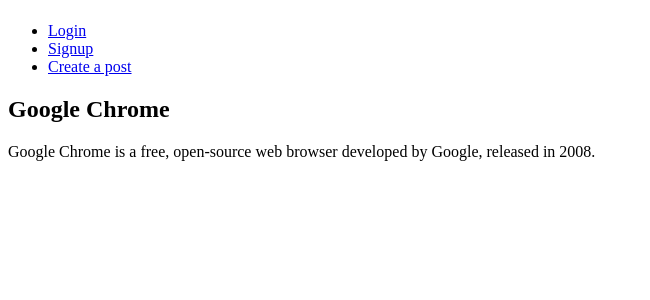
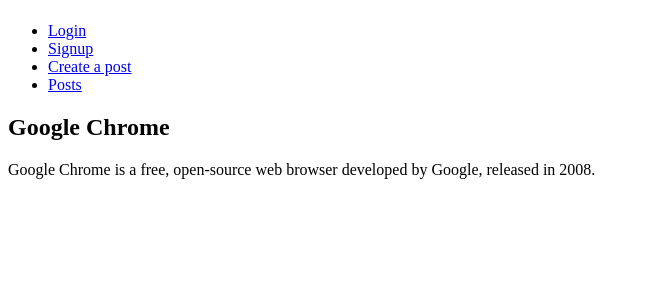
Before and after one commit to katerynaostrohliad/blogpost, a Django app: page /home/ in a window 1280 px wide. Shown: the part 58-358 px from the top of the page, without its empty margins (0-650 px from the left). Run offline with Django 3.2, Linux system fonts and the light colour scheme.

Commit message:
improvements

```diff
--- a/Blog/templates/home_page.html
+++ b/Blog/templates/home_page.html
@@ -11,6 +11,7 @@
             <li>{% block nav-logine %}<a href="{% url 'login' %}">Login</a>{% endblock %}</li>
             <li>{% block nav-signup %}<a href="{% url 'signup' %}">Signup</a>{% endblock %}</li>
             <li>{% block nav-create %}<a href="{% url 'create' %}">Create a post</a>{% endblock %}</li>
+            <li>{% block nav-posts %}<a href="{% url 'posts' %}">Posts</a>{% endblock %}</li>
         </ul>
         {% endblock %}
 
--- a/Blog/views.py
+++ b/Blog/views.py
@@ -13,7 +13,7 @@ from .models import User, SignUpForm, LoginForm, PostForm, Post, CommentForm, Li
 from .serializers import UserSerializer
 from Blog.tokens import account_activation_token
 from rest_framework.decorators import api_view
-
+from django_filters.rest_framework import FilterSet
 
 class Signup(APIView):
 
@@ -122,6 +122,7 @@ def home(request):
         return render(request, 'home_page.html', {'login': Login,
                                                   'signup': Signup,
                                                   'create': create,
+                                                  'posts': posts,
                                                   })
 
 
@@ -159,15 +160,17 @@ def open_post(request):
         return render(request, 'post.html', {'post': post})
 
 
+class PostFilter(FilterSet):
+
+    class Meta:
+        model = Post
+        fields = ('created', 'user', 'title')
+
+
 @api_view(['GET', 'POST'])
-def posts(self, request):
+def posts(request):
     if request.method == 'POST':
         return redirect(open_post)
     else:
-        post = Post.objects.all()
-    return render(request, 'posts.html', {'posts': post})
-
-
-#########
-#def sorting(self, request):
-    #pass
+        posts = PostFilter(request.GET, queryset=Post.objects.all())
+    return render(request, 'posts.html', {'posts': posts})
--- a/untitled/settings.py
+++ b/untitled/settings.py
@@ -39,6 +39,8 @@ INSTALLED_APPS = [
     'django.contrib.staticfiles',
     'Blog.apps.BlogConfig',
     'rest_framework',
+    #'django_filters',
+
 ]
 
 MIDDLEWARE = [
```
Also changed, not shown: Blog/templates/posts.html (+8 -11 lines).
